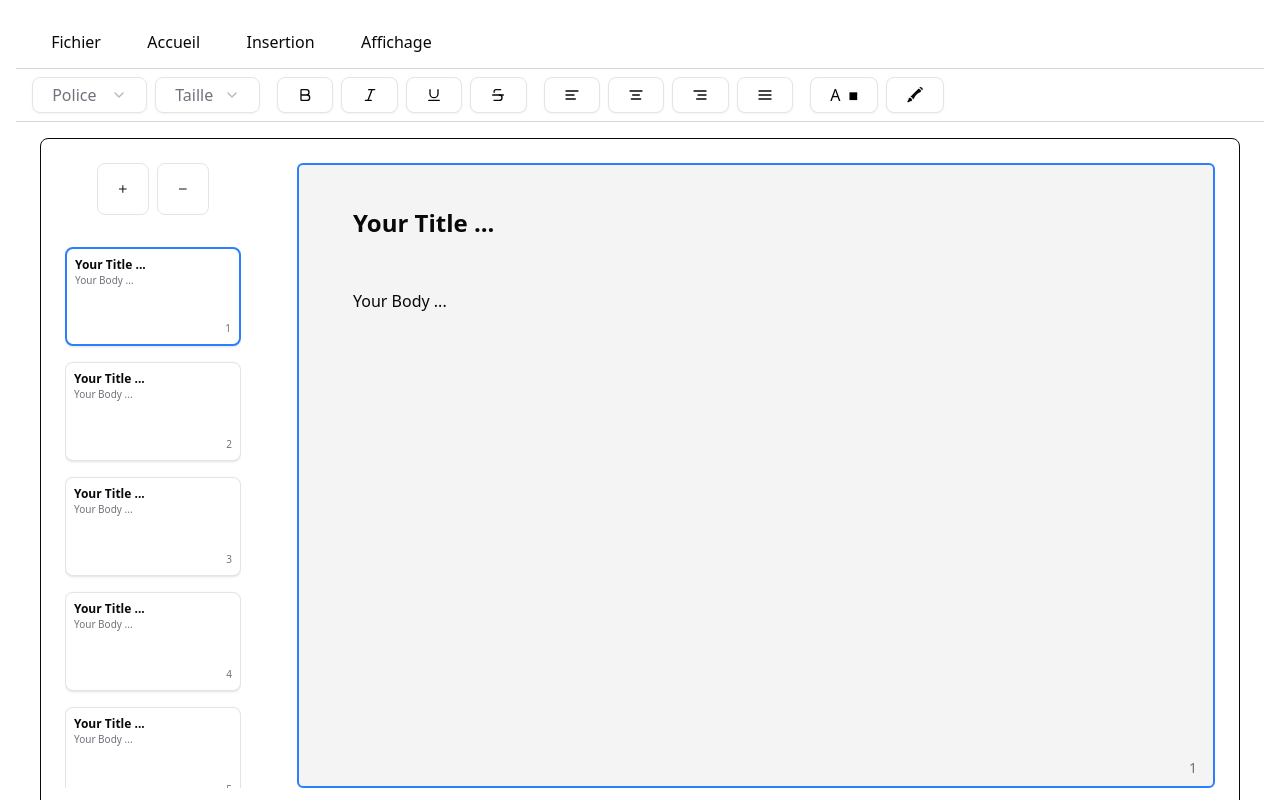
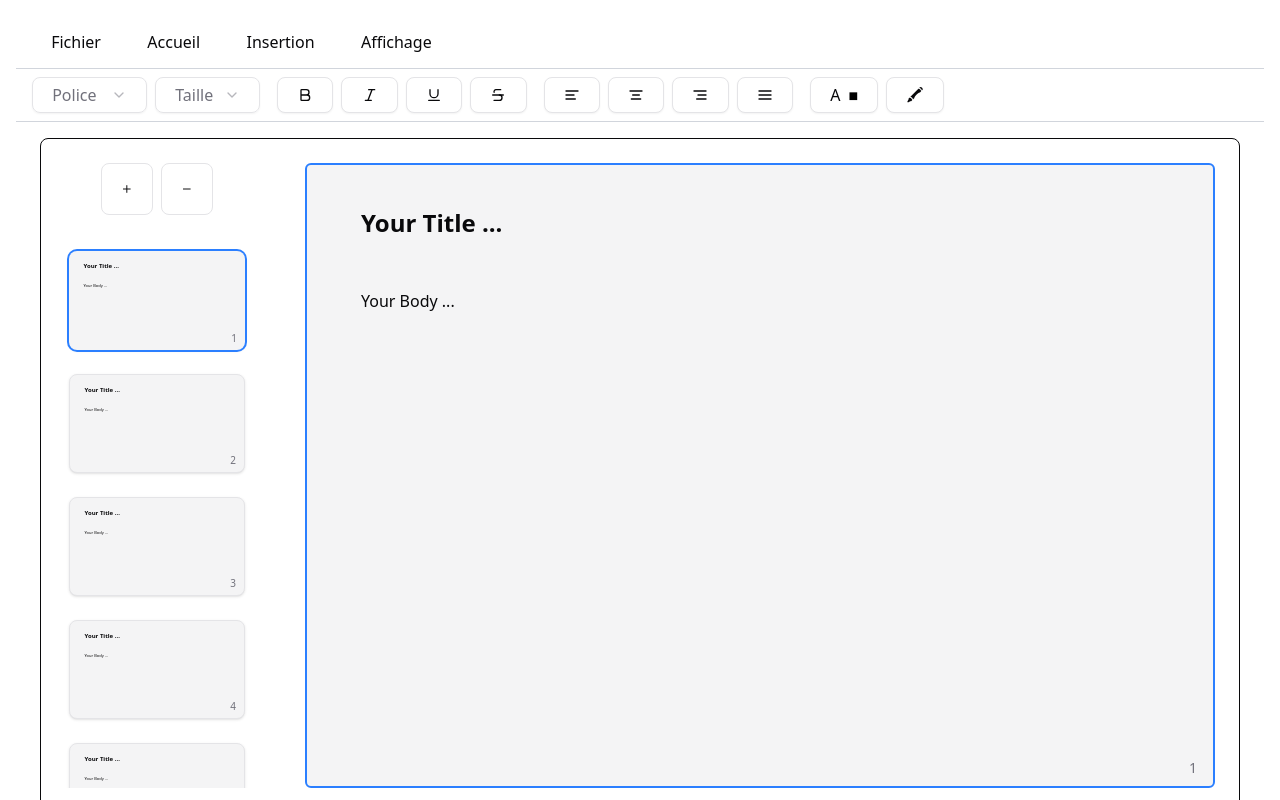
Before and after one commit to Wavitoo/DataboldSlides, a React (Vite) app: page / in a window 1280 px wide. Built offline with nearby package versions, Linux system fonts and the light colour scheme.

Commit message:
feat(preview): show slide elements with positions in

```diff
--- a/src/components/SlidePreview.jsx
+++ b/src/components/SlidePreview.jsx
@@ -1,22 +1,60 @@
 export default function SlidePreview({ slide, index, active, onClick }) {
+  const elements = slide?.elements?.length
+    ? slide.elements
+    : [
+        {
+          id: "preview-title",
+          content: slide?.title || "Your Title ...",
+          x: 50,
+          y: 40,
+          width: 300,
+          fontSize: 24,
+          style: "text-3xl font-bold",
+        },
+        {
+          id: "preview-body",
+          content: slide?.body || "Your Body ...",
+          x: 50,
+          y: 120,
+          width: 400,
+          fontSize: 16,
+          style: "text-base",
+        },
+      ];
+
   return (
-    <div
-      onClick={onClick}
-      className={`w-44 aspect-video bg-card shadow-sm rounded-md border ${
-        active ? "border-2 border-blue-500" : "border border-border"
-      } overflow-hidden cursor-pointer`}
-    >
-      <div className="w-full h-full p-2 flex flex-col justify-between">
-        <div
-          className="text-xs font-bold text-foreground truncate"
-          dangerouslySetInnerHTML={{ __html: slide.title }}
-        />
-        <div
-          className="text-[10px] text-muted-foreground line-clamp-3 break-words whitespace-pre-wrap"
-          dangerouslySetInnerHTML={{ __html: slide.body }}
-        />
-        <div className="text-[10px] text-right text-muted-foreground mt-auto">
-          {index + 1}
+    <div className="p-1 box-border">
+      <div
+        onClick={onClick}
+        className={`w-44 aspect-video bg-muted rounded-md shadow-sm relative cursor-pointer transition-all duration-100
+        ${active ? "ring-2 ring-blue-500" : "border border-border"}
+        overflow-hidden`}
+        style={{
+          boxSizing: "border-box",
+        }}
+      >
+        <div className="relative w-full h-full">
+          {elements.map((el) => (
+            <div
+              key={el.id}
+              style={{
+                position: "absolute",
+                left: el.x * 0.25,
+                top: el.y * 0.25,
+                width: el.width * 0.25,
+                fontSize: el.fontSize * 0.25,
+                padding: 2,
+                whiteSpace: "pre-wrap",
+                wordBreak: "break-word",
+              }}
+              className={`text-foreground ${el.style}`}
+            >
+              {el.content}
+            </div>
+          ))}
+          <span className="absolute bottom-1 right-2 text-[10px] text-muted-foreground">
+            {index + 1}
+          </span>
         </div>
       </div>
     </div>
```
